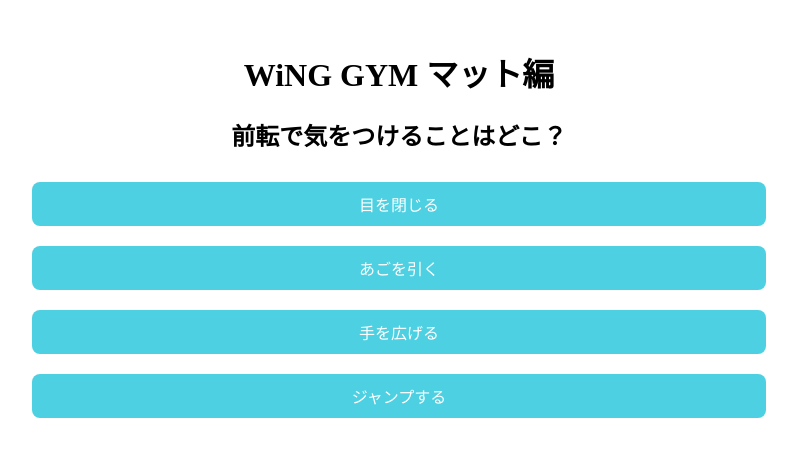
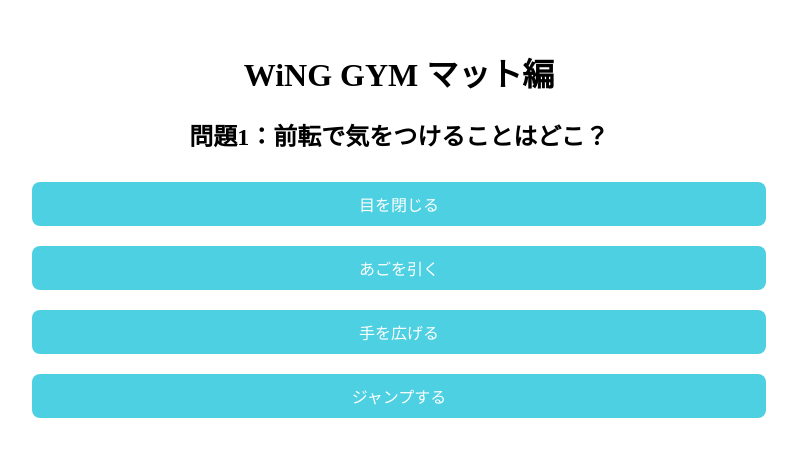
Before and after one commit to tsubasa2020gym/wing_matto, a React (Create React App) app: page / in a window 1280 px wide. Shown: the top 456 px of the page, without its empty margins (241-1038 px from the left). Built offline with nearby package versions, Linux system fonts and the light colour scheme.

Commit message:
Update App.js

```diff
--- a/src/App.js
+++ b/src/App.js
@@ -115,7 +115,7 @@
         </>
       ) : (
         <>
-          <h2>{quizData[q].question}</h2>
+          <h2>問題{q + 1}：{quizData[q].question}</h2>
 
           {quizData[q].image && (
             <img
```
